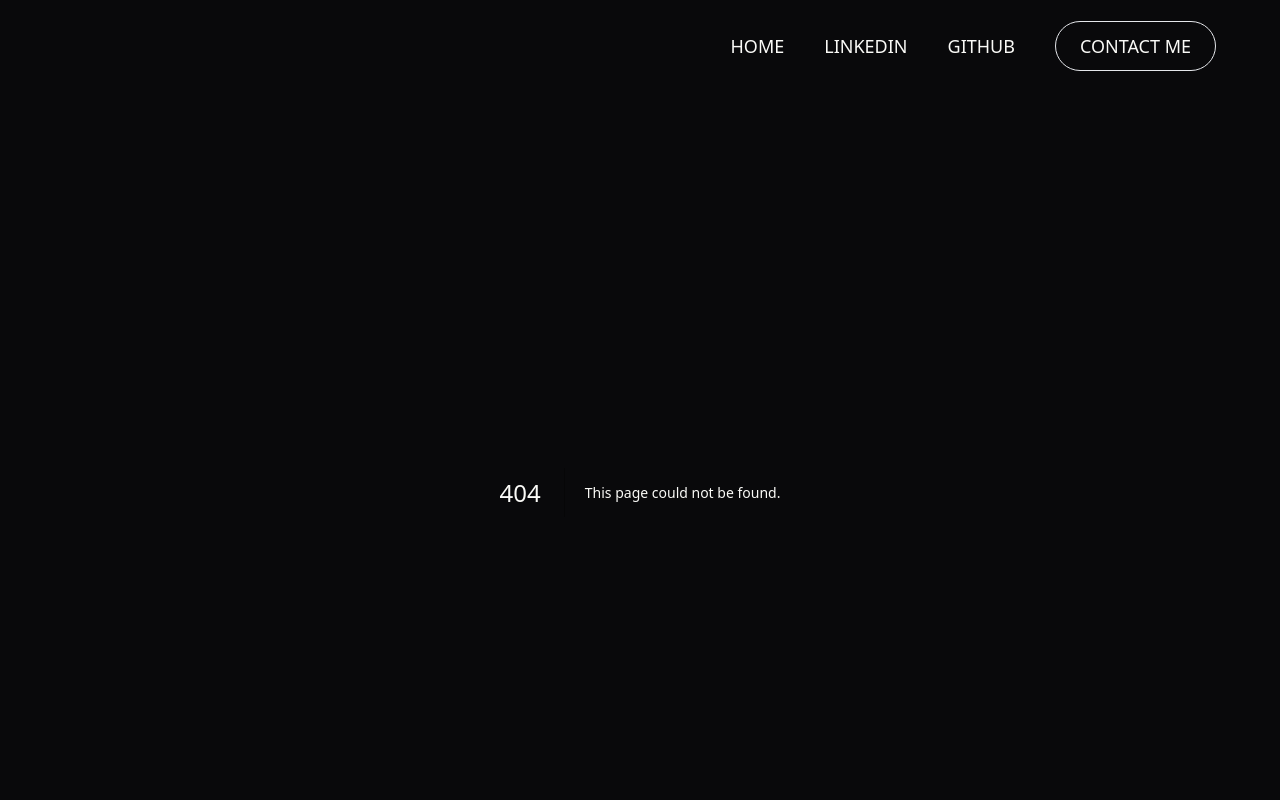
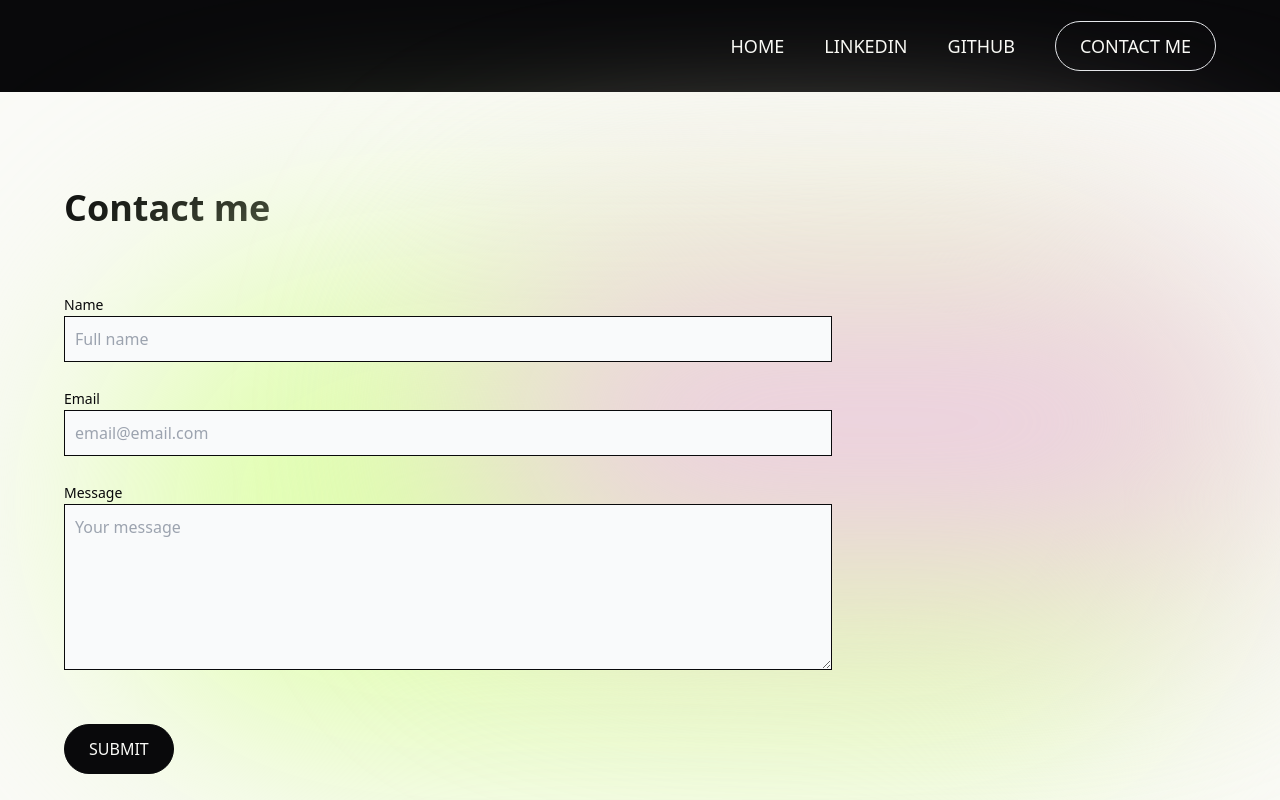
Before and after one commit to ajasinger/portfolio_2024, a Next.js app: page /contact in a window 1280 px wide. Before the commit this address had no page. Shown: the top 800 px of the page. Built offline with nearby package versions, Linux system fonts and the light colour scheme.

Commit message:
code & style contact page

```diff
--- /dev/null
+++ b/app/contact/page.tsx
@@ -0,0 +1,110 @@
+'use client'
+
+import { useState, SyntheticEvent } from 'react';
+import { formInputs } from '@/lib/data';
+
+interface FormData {
+    [key: string]: string;
+}
+
+export default function ContactPage() {
+    const [message, setMessage] = useState('');
+    const [disabled, setDisabled] = useState(false);
+    const [showForm, setShowForm] = useState(true);
+
+
+    const handleSubmit = async(e: SyntheticEvent<HTMLFormElement>) => {
+        e.preventDefault();
+        setDisabled(true);
+
+        let formData: FormData = {};
+
+        const formElements = e.currentTarget.elements as HTMLFormControlsCollection;
+
+        Array.from(formElements).forEach((field) => {
+            const inputElement = field as HTMLInputElement;
+            if (!inputElement.name) return;
+            formData[inputElement.name] = inputElement.value;
+        });
+
+        try {
+            const response = await fetch('/api/contactForm', {
+                method: 'POST',
+                body: JSON.stringify(formData),
+            });
+
+            if(response.ok) {
+                setMessage("Thank you for contacting me — I'll be in touch soon!");
+                setDisabled(false);
+            } else {
+                setMessage("Uh oh, something went wrong! Please email me at info@ajasinger.com.");
+                setDisabled(false);
+            }
+
+        } catch (err) {
+            console.error(err);
+            setMessage("Uh oh, something went wrong! Please email me at info@ajasinger.com.");
+            setDisabled(false);
+        } finally {
+            setShowForm(false);
+        }
+    };
+
+    return(
+        <div className="bg-cream px-16 py-24 font-sans text-zinc-950 relative">
+            <h3 className="text-4xl font-semibold pb-16 z-50">Contact me</h3>
+            <div className="bg-[#E0FEAF] absolute top-[10rem] right-[5rem] h-[31.25rem] w-24.25rem] rounded-full blur-[7rem] sm:w-[68.75rem] z-0"></div>
+            <div className="bg-[#EDCEE2] absolute top-[10rem] right-[0rem] h-[21.25rem] w-[50rem] rounded-full blur-[7rem] z-0"></div>
+            {showForm ? (
+                <form
+                    onSubmit={handleSubmit}
+                    className="flex flex-col gap-6 items-center w-2/3"
+                >
+                    {formInputs.map((input, index) => (
+                        <div
+                            key={index}
+                            className="w-full z-50"
+                        >
+                            <label htmlFor={input.inputType} className="text-sm">{input.inputText}</label>
+                            {input.inputRows ? (
+                                <textarea
+                                    name={input.inputType}
+                                    id={input.inputType}
+                                    placeholder={input.placeholder}
+                                    autoComplete={input.autocomplete}
+                                    rows={input.inputRows}
+                                    required
+                                    className="bg-gray-50 border border-zinc-950 text-gray-900 w-full p-2.5 focus:outline-none focus:ring-0"
+                                />
+                            ):(
+                                <input
+                                    name={input.inputType}
+                                    id={input.inputType}
+                                    placeholder={input.placeholder}
+                                    autoComplete={input.autocomplete}
+                                    required
+                                    className="bg-gray-50 border border-zinc-950 text-gray-900 block w-full p-2.5 focus:outline-none focus:ring-0"
+                                />
+                            )}
+                        </div>
+                    ))}
+                    <div className="flex justify-start w-full pt-6">
+                        <button
+                            type='submit'
+                            disabled={disabled}
+                            className="px-6 py-3 border text-cream bg-zinc-950 border-zinc-950 rounded-full hover:bg-cream hover:text-zinc-950 z-50"
+                        >
+                            SUBMIT
+                        </button>
+                    </div>
+                </form>
+            ):(
+                <div>
+                    {message &&
+                        <p>{message}</p>
+                    }
+                </div>
+            )}
+        </div>
+    )
+}
```
